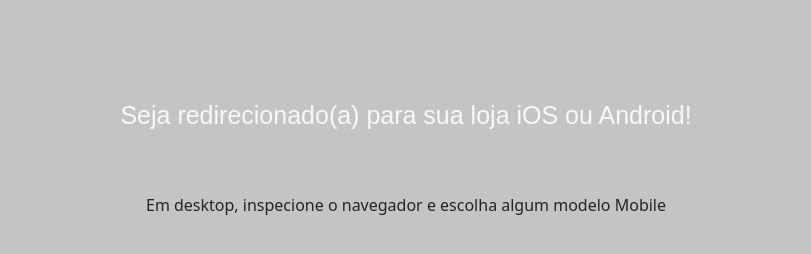
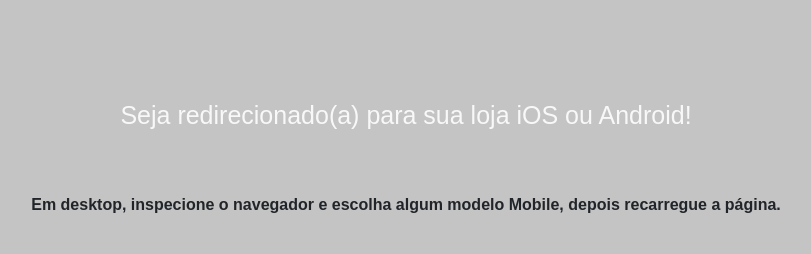
Before and after one commit to Girafainquestionavel/MobileRedirect-para-apps-iOS-e-Android, a plain HTML site: page index.html in a window 1280 px wide. Shown: the whole page, without its empty margins (234-1045 px from the left). Drawn offline with nearby package versions, Linux system fonts and the light colour scheme.

Commit message:
Update index.html

```diff
--- a/index.html
+++ b/index.html
@@ -42,6 +42,12 @@
             text-align: center;
         }
 
+        .p{
+            font-family: 'Sora', sans-serif;
+            text-align: center;
+            font-weight: 600;
+        }
+
 
 
 
@@ -58,7 +64,7 @@
 
 
 <div style="padding: 55px;" align="center">
-    <p>Em desktop, inspecione o navegador e escolha algum modelo Mobile</p>
+    <p class="p">Em desktop, inspecione o navegador e escolha algum modelo Mobile, depois recarregue a página.</p>
 </div>
 
 
```
